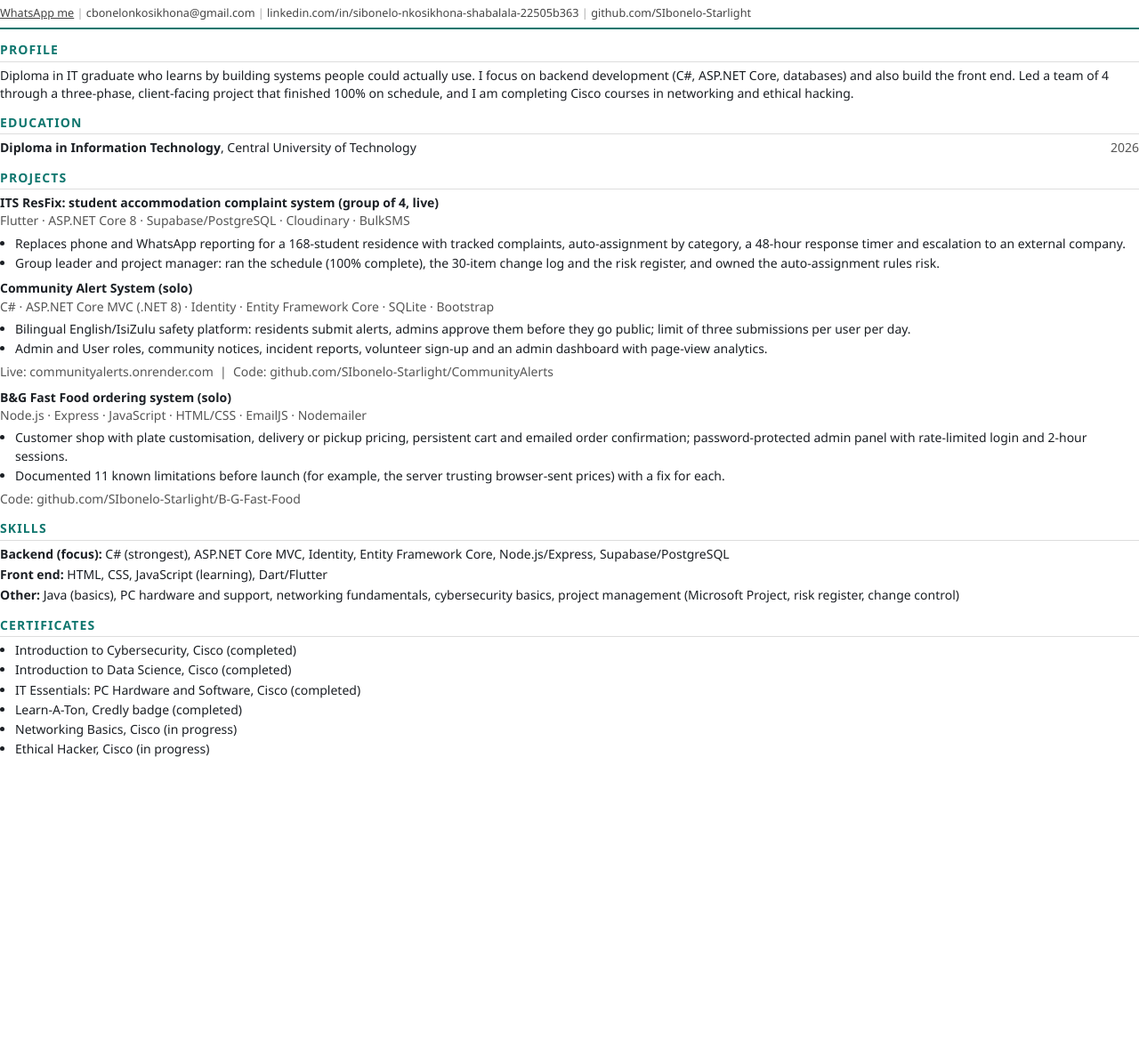
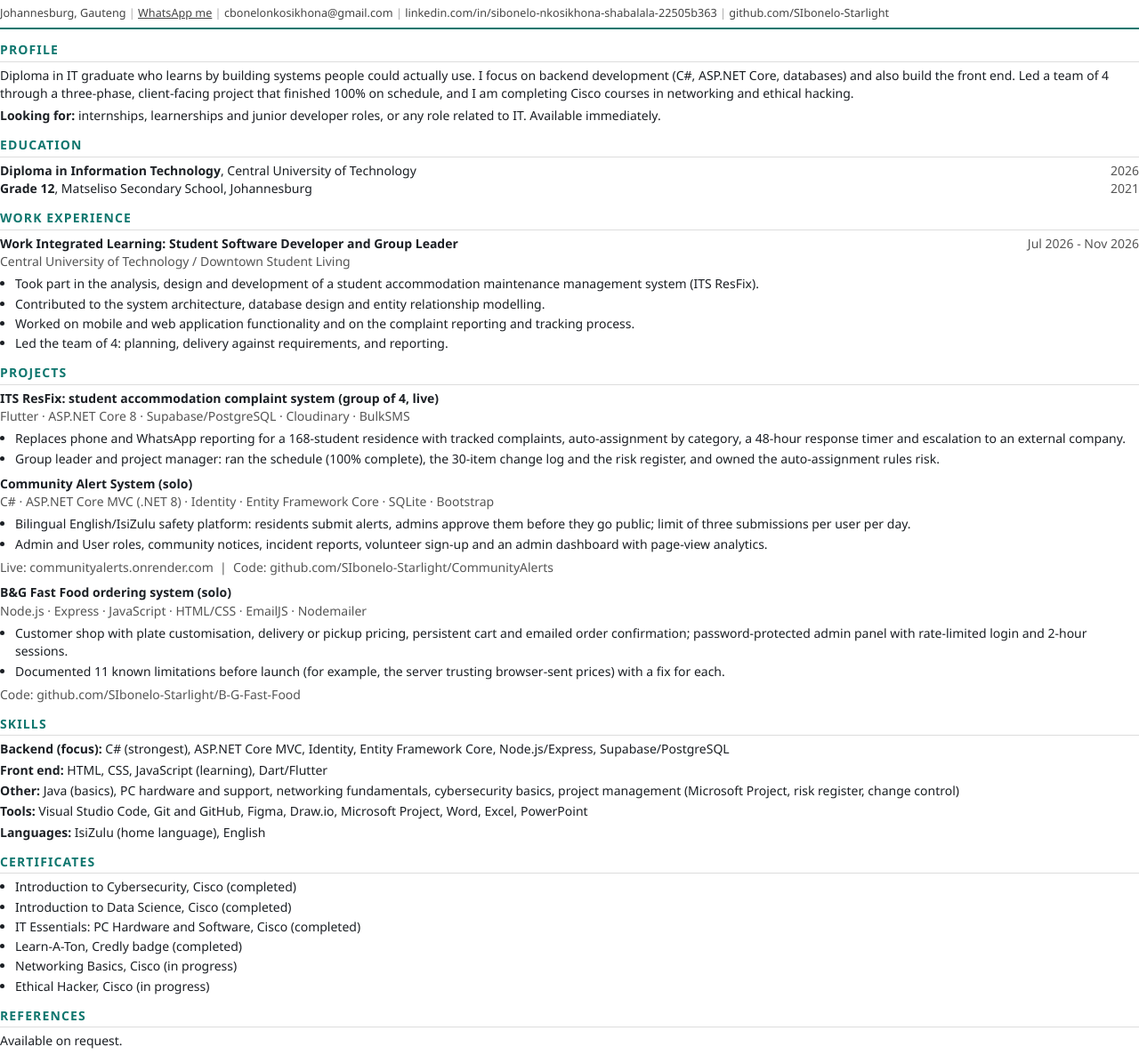
Before and after one commit to SIbonelo-Starlight/sibonelo-starlight.github.io, a plain HTML site: page cv.html in a window 1280 px wide. Shown: the part 64-1250 px from the top of the page at 89% size. Before the commit the page ends 923 px from the top, so only its background shows below. Drawn offline with Linux system fonts and the light colour scheme.

Commit message:
Add files via upload

```diff
--- a/cv.html
+++ b/cv.html
@@ -26,17 +26,29 @@
 <body>
 <header>
   <h1>Sibonelo Nkosikhona Shabalala</h1>
-  <div class="role">IT Graduate · Backend-focused developer · Open to junior roles and internships</div>
+  <div class="role">IT Graduate · Backend-focused developer · Open to internships, learnerships and junior roles</div>
   <div class="contact">
-    <span><a href="https://wa.me/27613048924" style="color:inherit">WhatsApp me</a></span><span>cbonelonkosikhona@gmail.com</span><span>linkedin.com/in/sibonelo-nkosikhona-shabalala-22505b363</span><span>github.com/SIbonelo-Starlight</span>
+    <span>Johannesburg, Gauteng</span><span><a href="https://wa.me/27613048924" style="color:inherit">WhatsApp me</a></span><span>cbonelonkosikhona@gmail.com</span><span>linkedin.com/in/sibonelo-nkosikhona-shabalala-22505b363</span><span>github.com/SIbonelo-Starlight</span>
   </div>
 </header>
 
 <h2>Profile</h2>
 <p>Diploma in IT graduate who learns by building systems people could actually use. I focus on backend development (C#, ASP.NET Core, databases) and also build the front end. Led a team of 4 through a three-phase, client-facing project that finished 100% on schedule, and I am completing Cisco courses in networking and ethical hacking.</p>
+<p><b>Looking for:</b> internships, learnerships and junior developer roles, or any role related to IT. Available immediately.</p>
 
 <h2>Education</h2>
 <div class="row"><span><b>Diploma in Information Technology</b>, Central University of Technology</span><span class="muted">2026</span></div>
+<div class="row"><span><b>Grade 12</b>, Matseliso Secondary School, Johannesburg</span><span class="muted">2021</span></div>
+
+<h2>Work experience</h2>
+<div class="row"><span><b>Work Integrated Learning: Student Software Developer and Group Leader</b></span><span class="muted">Jul 2026 - Nov 2026</span></div>
+<p class="muted">Central University of Technology / Downtown Student Living</p>
+<ul>
+  <li>Took part in the analysis, design and development of a student accommodation maintenance management system (ITS ResFix).</li>
+  <li>Contributed to the system architecture, database design and entity relationship modelling.</li>
+  <li>Worked on mobile and web application functionality and on the complaint reporting and tracking process.</li>
+  <li>Led the team of 4: planning, delivery against requirements, and reporting.</li>
+</ul>
 
 <h2>Projects</h2>
 <div class="proj">
@@ -71,6 +83,8 @@
   <p><b>Backend (focus):</b> C# (strongest), ASP.NET Core MVC, Identity, Entity Framework Core, Node.js/Express, Supabase/PostgreSQL</p>
   <p><b>Front end:</b> HTML, CSS, JavaScript (learning), Dart/Flutter</p>
   <p><b>Other:</b> Java (basics), PC hardware and support, networking fundamentals, cybersecurity basics, project management (Microsoft Project, risk register, change control)</p>
+  <p><b>Tools:</b> Visual Studio Code, Git and GitHub, Figma, Draw.io, Microsoft Project, Word, Excel, PowerPoint</p>
+  <p><b>Languages:</b> IsiZulu (home language), English</p>
 </div>
 
 <h2>Certificates</h2>
@@ -82,5 +96,8 @@
   <li>Networking Basics, Cisco (in progress)</li>
   <li>Ethical Hacker, Cisco (in progress)</li>
 </ul>
+
+<h2>References</h2>
+<p>Available on request.</p>
 </body>
 </html>
```
Also changed, not shown: index.html (+9 -4 lines), 1 other file.
